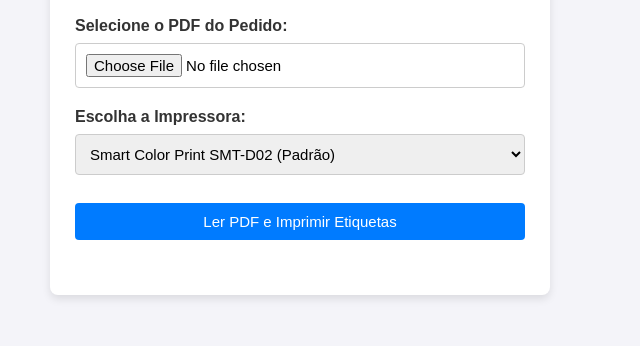
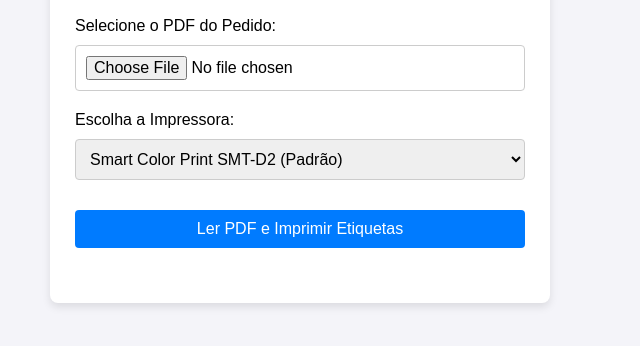
Before and after one commit to LexxaBagno/Impress-o-Etiquetas, a website: page public/index.html in a window 1280 px wide. Shown: the part 126-472 px from the top of the page, without its empty margins (0-640 px from the left). Drawn offline with Linux system fonts and the light colour scheme.

Commit message:
Update index.html

```diff
--- a/public/index.html
+++ b/public/index.html
@@ -2,15 +2,14 @@
 <html lang="pt-BR">
 <head>
     <meta charset="UTF-8">
-    <title>Impressão por Pedido (PDF) - BarTender</title>
+    <title>Impressão por Pedido (PDF)</title>
     <style>
         body { font-family: Arial, sans-serif; margin: 50px; background-color: #f4f4f9; }
         .card { background: white; padding: 25px; border-radius: 8px; box-shadow: 0 4px 8px rgba(0,0,0,0.1); max-width: 450px; }
-        input[type="file"], select, button { width: 100%; padding: 10px; margin-top: 8px; margin-bottom: 20px; font-size: 15px; border-radius: 4px; border: 1px solid #ccc; box-sizing: border-box; }
-        label { font-weight: bold; color: #333; }
+        input, select, button { width: 100%; padding: 10px; margin-top: 10px; margin-bottom: 20px; font-size: 16px; border-radius: 4px; border: 1px solid #ccc; box-sizing: border-box; }
         button { background-color: #007bff; color: white; border: none; cursor: pointer; }
         button:hover { background-color: #0056b3; }
-        #status { font-weight: bold; margin-top: 10px; font-size: 14px; }
+        #status { font-weight: bold; margin-top: 10px; }
     </style>
 </head>
 <body>
@@ -18,13 +17,14 @@
     <div class="card">
         <h2>Impressão por Pedido (PDF)</h2>
 
-        <label for="pdfFile">Selecione o PDF do Pedido:</label>
-        <input type="file" id="pdfFile" accept="application/pdf">
+        <label for="inputPdf">Selecione o PDF do Pedido:</label>
+        <input type="file" id="inputPdf" accept="application/pdf">
 
-        <label for="selectImpressora">Escolha a Impressora:</label>
-        <select id="selectImpressora">
-            <option value="Smart Color Print SMT-D02">Smart Color Print SMT-D02 (Padrão)</option>
-            <option value="Microsoft Print to PDF">Microsoft Print to PDF (Teste)</option>
+        <label for="inputImpressora">Escolha a Impressora:</label>
+        <select id="inputImpressora">
+            <option value="Smart Color Print SMT-D2 (Padrão)">Smart Color Print SMT-D2 (Padrão)</option>
+            <option value="Argox OS-214plus">Argox OS-214plus</option>
+            <option value="Zebra ZT230">Zebra ZT230</option>
         </select>
 
         <button onclick="enviarPdf()">Ler PDF e Imprimir Etiquetas</button>
@@ -33,20 +33,19 @@
 
     <script>
         async function enviarPdf() {
-            const fileInput = document.getElementById('pdfFile');
-            const impressora = document.getElementById('selectImpressora').value;
+            const fileInput = document.getElementById('inputPdf');
+            const impressora = document.getElementById('inputImpressora').value;
             const statusDiv = document.getElementById('status');
 
             if (fileInput.files.length === 0) {
-                alert('Por favor, selecione um arquivo PDF.');
+                alert('Por favor, selecione um ficheiro PDF.');
                 return;
             }
 
             const file = fileInput.files[0];
             statusDiv.style.color = 'blue';
-            statusDiv.textContent = 'Lendo PDF e gerando etiquetas...';
+            statusDiv.textContent = 'A processar PDF e a descarregar do GitHub...';
 
-            // Converte o arquivo PDF para Base64 para enviar ao servidor Node.js
             const reader = new FileReader();
             reader.readAsDataURL(file);
             reader.onload = async function () {
```
